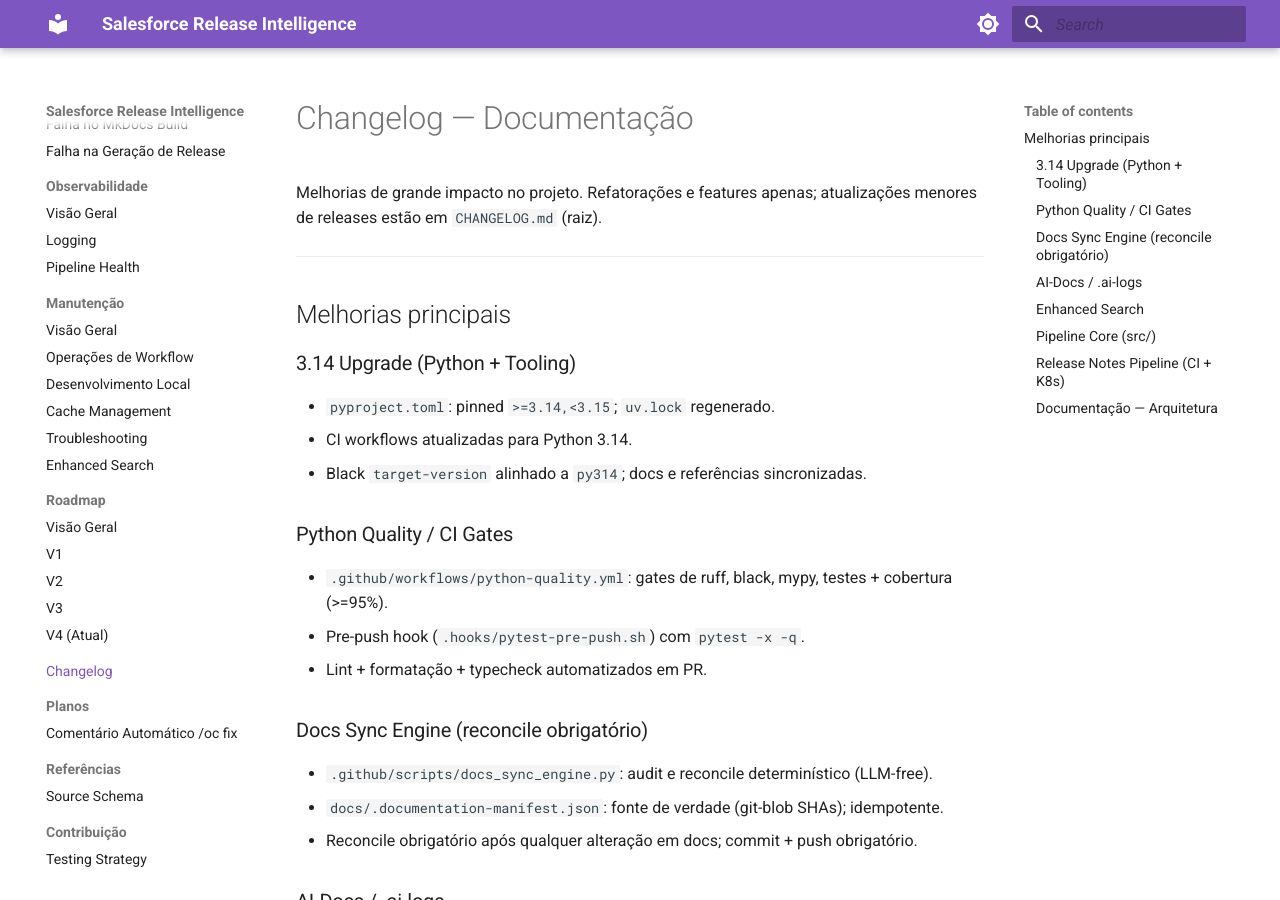
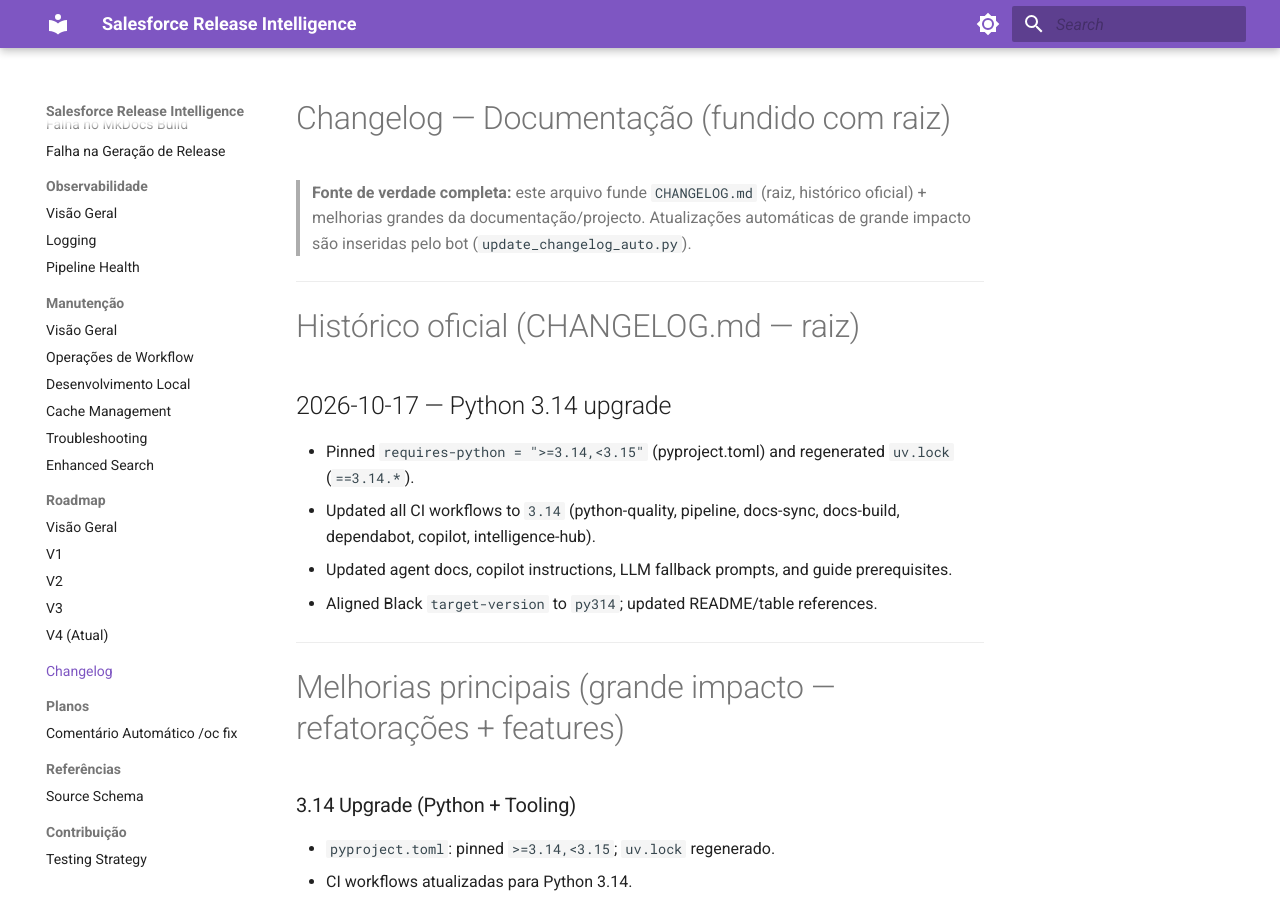
Before and after one commit to Fatal1tyBarucco/Salesforce-WebDev, an MkDocs documentation site: the page built from docs/changelog.md, in a window 1280 px wide and 900 px high. Built offline with MkDocs 1.6.1 and Material for MkDocs 9.7.7, drawn with Linux system fonts in a browser that asks for light colours; some of the changed text lies outside the part shown.

Commit message:
docs(changelog): fundir raiz (CHANGELOG.md) + melhorias grandes

```diff
--- a/docs/changelog.md
+++ b/docs/changelog.md
@@ -1,59 +1,64 @@
-# Changelog — Documentação
+# Changelog — Documentação (fundido com raiz)
 
-Melhorias de grande impacto no projeto. Refatorações e features apenas; atualizações menores de releases estão em `CHANGELOG.md` (raiz).
+> **Fonte de verdade completa:** este arquivo funde `CHANGELOG.md` (raiz, histórico oficial) + melhorias grandes da documentação/projecto. Atualizações automáticas de grande impacto são inseridas pelo bot (`update_changelog_auto.py`).
 
 ---
 
-## Melhorias principais
+# Histórico oficial (CHANGELOG.md — raiz)
+
+## 2026-10-17 — Python 3.14 upgrade
+
+- Pinned `requires-python = ">=3.14,<3.15"` (pyproject.toml) and regenerated `uv.lock` (`==3.14.*`).
+- Updated all CI workflows to `3.14` (python-quality, pipeline, docs-sync, docs-build, dependabot, copilot, intelligence-hub).
+- Updated agent docs, copilot instructions, LLM fallback prompts, and guide prerequisites.
+- Aligned Black `target-version` to `py314`; updated README/table references.
+
+---
+
+# Melhorias principais (grande impacto — refatorações + features)
 
 ### 3.14 Upgrade (Python + Tooling)
-
 - `pyproject.toml`: pinned `>=3.14,<3.15`; `uv.lock` regenerado.
 - CI workflows atualizadas para Python 3.14.
 - Black `target-version` alinhado a `py314`; docs e referências sincronizadas.
 
 ### Python Quality / CI Gates
-
 - `.github/workflows/python-quality.yml`: gates de ruff, black, mypy, testes + cobertura (>=95%).
 - Pre-push hook (`.hooks/pytest-pre-push.sh`) com `pytest -x -q`.
 - Lint + formatação + typecheck automatizados em PR.
 
 ### Docs Sync Engine (reconcile obrigatório)
-
 - `.github/scripts/docs_sync_engine.py`: audit e reconcile determinístico (LLM-free).
 - `docs/.documentation-manifest.json`: fonte de verdade (git-blob SHAs); idempotente.
 - Reconcile obrigatório após qualquer alteração em docs; commit + push obrigatório.
 
 ### AI-Docs / .ai-logs
-
 - `.ai-collectors`: registros de decisões e logs de agente.
 - Convenção `MEMORY.md` (não versionado) para registro de conclusão/bloco.
 - Integração com `opencode` (`opencode.yml`, `.github/scripts`); comentários automáticos `/oc fix`.
 
 ### Enhanced Search
-
 - `docs/assets/javascripts/enhanced_search.js` + `docs/assets/stylesheets/enhanced_search.css`.
 - `docs/maintenance/enhanced-search.md`: documentação da feature de busca aprimorada.
 - Seletores CSS e ARIA documentados em `docs/SOURCE_SCHEMA.md`.
 
 ### Pipeline Core (`src/`)
-
 - Módulos principais criados/refatorados: `main.py`, `scraper.py`, `parser.py`, `generator.py`, `pdf_parser.py`, `logger.py`.
 - Pipeline ETL para extração, classificação e versionamento de release notes.
 - Configuração via `config.py` e `release_notes_pipeline.yml`.
 
 ### Release Notes Pipeline (CI + K8s)
-
 - `release_notes_pipeline.yml`: definição do pipeline.
 - Workflows CI: `docs-sync`, `docs-build`, `pipeline`.
 - `Dockerfile` (uv); `k8s/` para deploy; docs sincronizadas com `releases/*`.
 
 ### Documentação — Arquitetura
-
 - `docs/architecture/decisions/`: ADRs (ex. ADR-005 — reconciliação de documentação).
 - `docs/SOURCE_SCHEMA.md`: esquema de seletores CSS, atributos ARIA, formato de feature impact.
 - Nav `mkdocs.yml` single-language (pt-BR); conteúdo em inglês mantido separadamente (`README.en.md`, `releases/*/<lang>/`).
 
 ---
 
-Formatado para leitura direta: cada seção com título claro, breve descrição e arquivos-chave envolvidos.
+## Atualizações automáticas (grande impacto)
+
+Atualizado automaticamente pelo bot `update_changelog_auto.py` quando novos commits de grande impacto são detectados.
```
